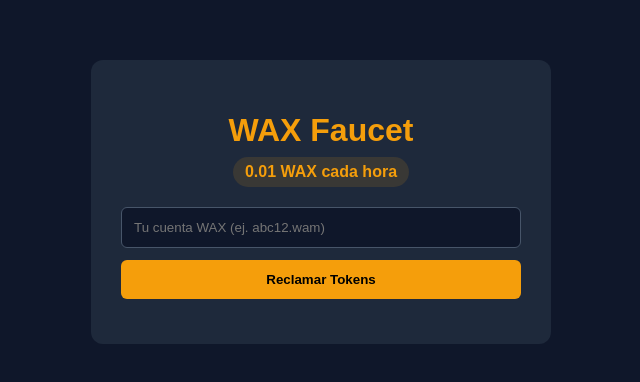
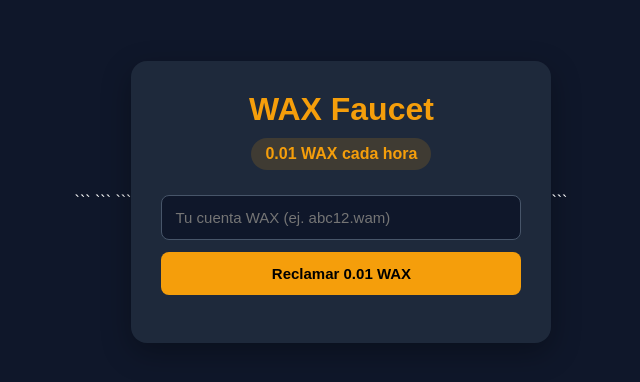
Before and after one commit to garp340/wax-faucet, a website: page public/index.html in a window 1280 px wide. Shown: the part 198-580 px from the top of the page, without its empty margins (319-959 px from the left). Drawn offline with Linux system fonts and the light colour scheme.

Commit message:
Update index.html

````diff
--- a/public/index.html
+++ b/public/index.html
@@ -1,65 +1,215 @@
 <!DOCTYPE html>
+
 <html lang="es">
+
 <head>
     <meta charset="UTF-8">
     <meta name="viewport" content="width=device-width, initial-scale=1.0">
-    <title>WAX Hourly Faucet</title>
+
+```
+<title>WAX Faucet</title>
+
 <style>
-        body { font-family: sans-serif; background: #0f172a; color: #fff; display: flex; justify-content: center; align-items: center; min-height: 100vh; margin: 0; }
-        .card { background: #1e293b; padding: 30px; border-radius: 12px; max-width: 400px; width: 100%; text-align: center; }
-        h1 { color: #f59e0b; margin-bottom: 8px; }
-        .badge { background: #f59e0b20; color: #f59e0b; padding: 6px 12px; border-radius: 20px; font-weight: bold; display: inline-block; margin-bottom: 20px; }
-        input { width: 100%; padding: 12px; border-radius: 6px; border: 1px solid #475569; background: #0f172a; color: #fff; margin-bottom: 12px; box-sizing: border-box; }
-        button { width: 100%; padding: 12px; background: #f59e0b; color: #000; border: none; border-radius: 6px; font-weight: bold; cursor: pointer; }
-        button:disabled { opacity: 0.5; }
-        #status { margin-top: 15px; font-size: 14px; word-break: break-all; }
-        .success { color: #10b981; }
-        .error { color: #ef4444; }
+    * {
+        box-sizing: border-box;
+    }
+
+    body {
+        font-family: Arial, sans-serif;
+        background: #0f172a;
+        color: white;
+        display: flex;
+        justify-content: center;
+        align-items: center;
+        min-height: 100vh;
+        margin: 0;
+        padding: 20px;
+    }
+
+    .card {
+        background: #1e293b;
+        padding: 30px;
+        border-radius: 16px;
+        max-width: 420px;
+        width: 100%;
+        text-align: center;
+        box-shadow: 0 10px 30px rgba(0, 0, 0, 0.3);
+    }
+
+    h1 {
+        color: #f59e0b;
+        margin-top: 0;
+        margin-bottom: 10px;
+    }
+
+    .badge {
+        background: rgba(245, 158, 11, 0.15);
+        color: #f59e0b;
+        padding: 7px 14px;
+        border-radius: 20px;
+        font-weight: bold;
+        display: inline-block;
+        margin-bottom: 25px;
+    }
+
+    input {
+        width: 100%;
+        padding: 13px;
+        border-radius: 8px;
+        border: 1px solid #475569;
+        background: #0f172a;
+        color: white;
+        margin-bottom: 12px;
+        font-size: 15px;
+        outline: none;
+    }
+
+    input:focus {
+        border-color: #f59e0b;
+    }
+
+    button {
+        width: 100%;
+        padding: 13px;
+        background: #f59e0b;
+        color: #000;
+        border: none;
+        border-radius: 8px;
+        font-weight: bold;
+        font-size: 15px;
+        cursor: pointer;
+    }
+
+    button:hover {
+        background: #fbbf24;
+    }
+
+    button:disabled {
+        opacity: 0.5;
+        cursor: not-allowed;
+    }
+
+    #status {
+        margin-top: 18px;
+        font-size: 14px;
+        line-height: 1.5;
+        word-break: break-word;
+    }
+
+    .success {
+        color: #10b981;
+    }
+
+    .error {
+        color: #ef4444;
+    }
+
+    a {
+        color: #60a5fa;
+    }
 </style>
+```
+
 </head>
+
 <body>
+
+```
 <div class="card">
+
     <h1>WAX Faucet</h1>
-        <div class="badge">0.01 WAX cada hora</div>
-        <input type="text" id="userAccount" placeholder="Tu cuenta WAX (ej. abc12.wam)">
-        <button id="btn" onclick="claim()">Reclamar Tokens</button>
+
+    <div class="badge">
+        0.01 WAX cada hora
+    </div>
+
+    <input
+        type="text"
+        id="userAccount"
+        placeholder="Tu cuenta WAX (ej. abc12.wam)"
+        autocomplete="off"
+    >
+
+    <button id="btn" onclick="claim()">
+        Reclamar 0.01 WAX
+    </button>
+
     <div id="status"></div>
+
 </div>
 
 <script>
+
     async function claim() {
-            const account = document.getElementById('userAccount').value.trim();
+
+        const accountInput = document.getElementById('userAccount');
         const btn = document.getElementById('btn');
         const status = document.getElementById('status');
 
-            if (!account) return alert('Ingresa tu cuenta WAX.');
+        const account = accountInput.value.trim();
+
+        if (!account) {
+            status.className = 'error';
+            status.innerText = 'Ingresa tu cuenta WAX.';
+            return;
+        }
 
         btn.disabled = true;
+
         status.className = '';
         status.innerText = 'Enviando transacción...';
 
         try {
-                const res = await fetch('/api/claim', {
+
+            const response = await fetch('/api/claim', {
                 method: 'POST',
-                    headers: { 'Content-Type': 'application/json' },
-                    body: JSON.stringify({ userAccount: account })
+                headers: {
+                    'Content-Type': 'application/json'
+                },
+                body: JSON.stringify({
+                    userAccount: account
+                })
             });
 
-                const data = await res.json();
-                if (res.ok && data.success) {
+            const data = await response.json();
+
+            if (response.ok && data.success) {
+
                 status.className = 'success';
-                    status.innerHTML = `¡Éxito! Transacción:<br><a href="https://waxblock.io/transaction/${data.txId}" target="_blank" style="color:#60a5fa">${data.txId}</a>`;
+
+                status.innerHTML =
+                    `¡Éxito! Has recibido ${data.amount}.<br><br>` +
+                    `Transacción:<br>` +
+                    `<a href="https://waxblock.io/transaction/${data.txId}" target="_blank" rel="noopener noreferrer">${data.txId}</a>`;
+
             } else {
+
                 status.className = 'error';
-                    status.innerText = data.error;
+
+                status.innerText =
+                    data.error || 'Ha ocurrido un error.';
+
             }
-            } catch (e) {
+
+        } catch (error) {
+
+            console.error(error);
+
             status.className = 'error';
-                status.innerText = 'Error al conectar con el servidor.';
+
+            status.innerText =
+                'No se pudo conectar con el servidor.';
+
         } finally {
+
             btn.disabled = false;
+
         }
     }
+
 </script>
+```
+
 </body>
+
 </html>
````
Lines whose indentation alone changed are shown as unchanged.
